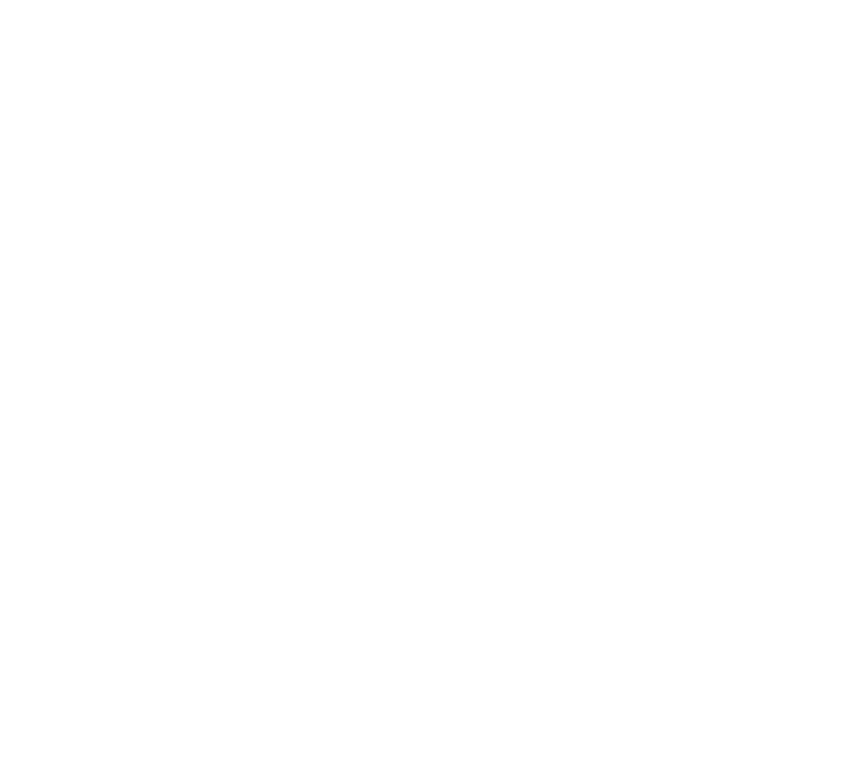
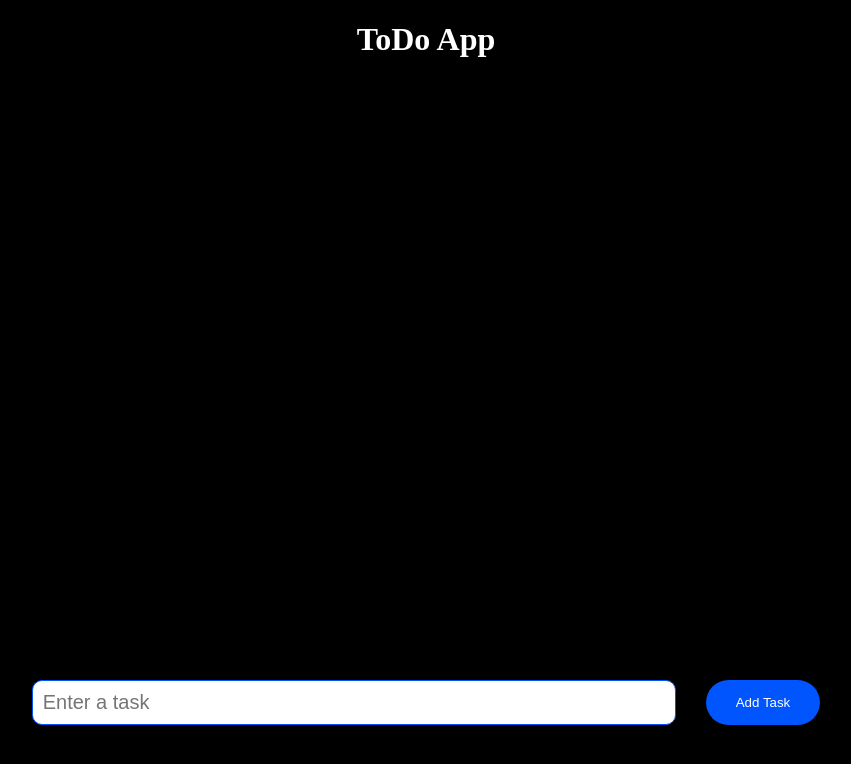
Before and after one commit to Gayatripatil1908/todo-app, a plain HTML site: page index.html in a window 1280 px wide. Shown: the whole page, without its empty margins (214-1065 px from the left). Drawn offline with Linux system fonts and the light colour scheme.

Commit message:
structure added

```diff
--- a/index.html
+++ b/index.html
@@ -4,8 +4,79 @@
     <meta charset="UTF-8">
     <meta name="viewport" content="width=device-width, initial-scale=1.0">
     <title>ToDo App</title>
+    <style>
+        body{
+            background-color: black;
+        }
+
+      .heading {
+        text-align: center;
+        color: white;
+      }
+      .todo-item {
+        border: 4px double #0055ff;
+        font-size: 25px;
+        padding: 5px;
+        margin: 5px;
+        border-radius: 5px;
+        background-color: #ccddff;
+        color: #0055ff;
+        display: flex;
+        justify-content: space-between;
+      }
+
+      .btn-del {
+       height: 30px;
+       margin-right: 20px;
+      }
+
+      .tasks-container {
+        height: 500px;
+        overflow-y: scroll;
+      }
+
+      .task-input-container {
+        display: flex;
+        justify-content: center;
+        gap: 30px;
+        margin: 10px;
+        margin-top: 100px;
+      }
+
+      .task-input {
+        width: 50%;
+        border-radius: 10px;
+        padding: 5px 10px;
+        font-size: 20px;
+        border: 1px solid #0055ff;
+      }
+
+      .btn-add {
+        border-radius: 40px;
+        background-color: #0055ff;
+        color: #fff;
+        padding: 15px 30px;
+        border: none;
+        cursor: pointer;
+      }
+
+    </style>
 </head>
 <body>
+    <h1 class="heading">ToDo App</h1>
+
+    <div id="tasks-container" class="tasks-container"></div>
+
+    <div class="task-input-container">
+      <input
+        type="text"
+        id="task-input"
+        placeholder="Enter a task"
+        class="task-input"
+      />
+      <button onclick="addTask()" class="btn-add">Add Task</button>
+    </div>
+
 
 </body>
 </html>
```
